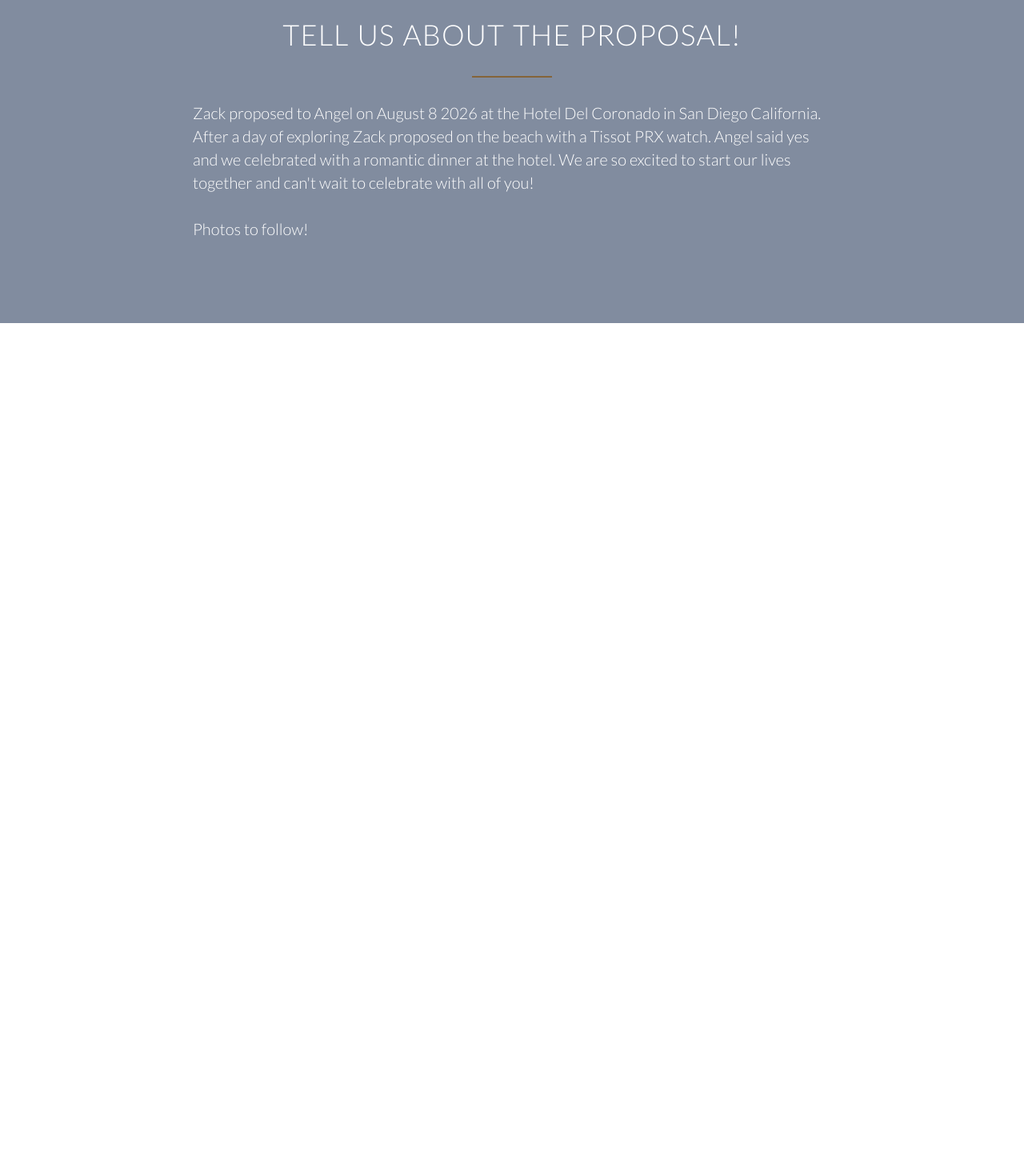
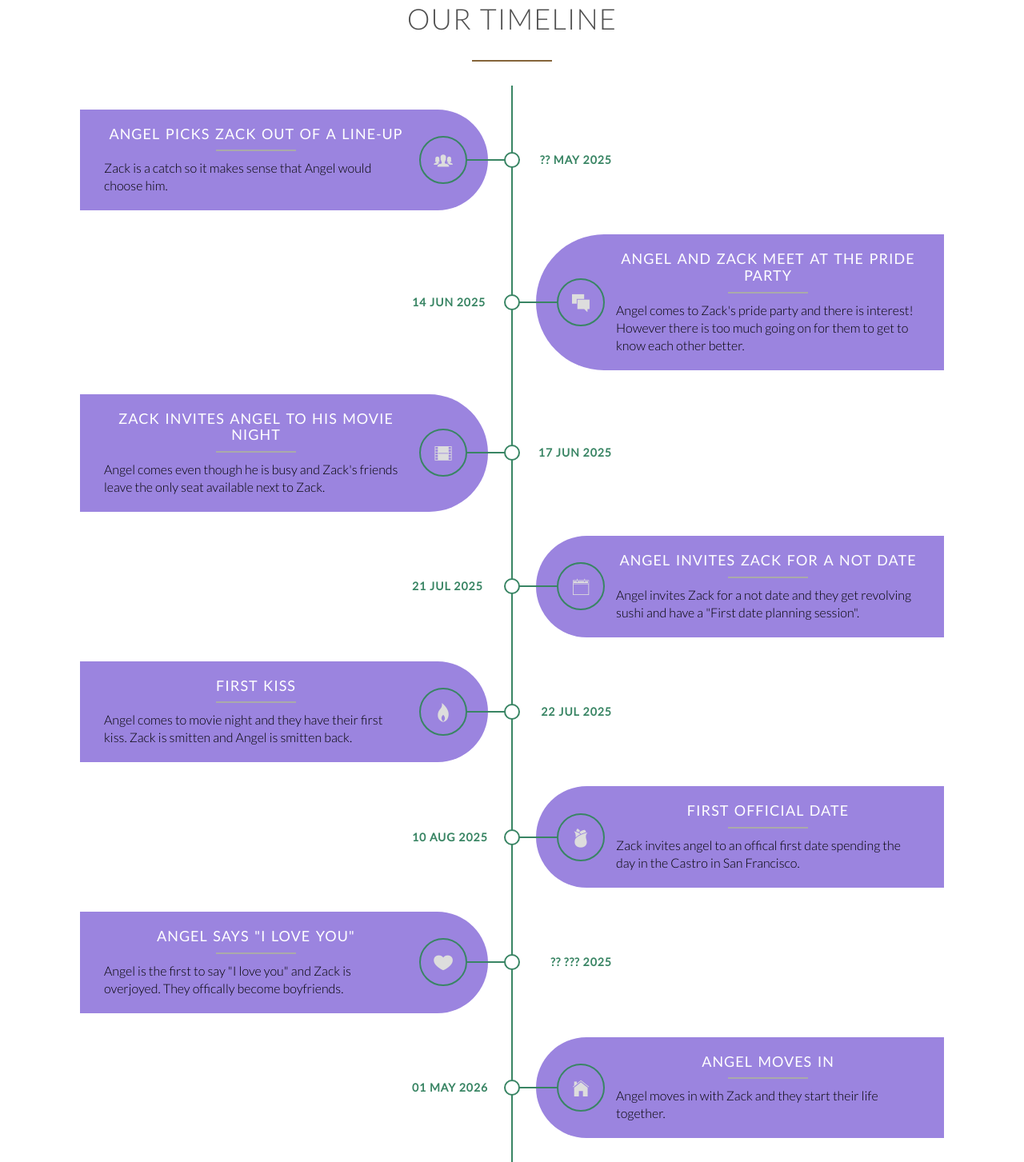
Before and after one commit to Zwilcox96/wedding-site, a plain HTML site: page index.html in a window 1280 px wide. Shown: the part 2850-4303 px from the top of the page at 80% size. Before the commit the page ends 3254 px from the top, so only its background shows below. Drawn offline with nearby package versions, Linux system fonts and the light colour scheme; files whose address does not match are found by name.

Commit message:
Added timeline

```diff
--- a/index.html
+++ b/index.html
@@ -66,6 +66,92 @@
             </div>
         </section>
 
+        <section>
+            <h2>Our Timeline</h2>
+            <div class="timeline">
+                <div class="container left">
+                    <div class="date">?? May 2025</div>
+                    <i class="ion-ios-people icon"></i>
+                    <div class="content">
+                    <h2>Angel Picks Zack out of a line-up</h2>
+                    <p>
+                        Zack is a catch so it makes sense that Angel would choose him.
+                    </p>
+                    </div>
+                </div>
+                <div class="container right">
+                    <div class="date">14 Jun 2025</div>
+                    <i class="icon ion-ios-chatboxes"></i>
+                    <div class="content">
+                    <h2>Angel and Zack Meet at the Pride party</h2>
+                    <p>
+                        Angel comes to Zack's pride party and there is interest! However there is too much going on for them to get to know each other better.
+                    </p>
+                    </div>
+                </div>
+                <div class="container left">
+                    <div class="date">17 Jun 2025</div>
+                    <i class="ion-ios-film icon"></i>
+                    <div class="content">
+                    <h2>Zack invites Angel to his movie night</h2>
+                    <p>
+                        Angel comes even though he is busy and Zack's friends leave the only seat available next to Zack.
+                    </p>
+                    </div>
+                </div>
+                <div class="container right">
+                    <div class="date">21 Jul 2025</div>
+                    <i class="icon ion-ios-calendar-outline"></i>
+                    <div class="content">
+                    <h2>Angel invites Zack for a not date</h2>
+                    <p>
+                        Angel invites Zack for a not date and they get revolving sushi and have a "First date planning session".
+                    </p>
+                    </div>
+                </div>
+                <div class="container left">
+                    <div class="date">22 Jul 2025</div>
+                    <i class="icon ion-ios-flame"></i>
+                    <div class="content">
+                    <h2>First Kiss</h2>
+                    <p>
+                        Angel comes to movie night and they have their first kiss. Zack is smitten and Angel is smitten back.
+                    </p>
+                    </div>
+                </div>
+                <div class="container right">
+                    <div class="date">10 Aug 2025</div>
+                    <i class="icon ion-ios-rose"></i>
+                    <div class="content">
+                    <h2>First Official Date</h2>
+                    <p>
+                        Zack invites angel to an offical first date spending the day in the Castro in San Francisco.
+                    </p>
+                    </div>
+                </div>
+                <div class="container left">
+                    <div class="date">?? ??? 2025</div>
+                    <i class="icon ion-ios-heart"></i>
+                    <div class="content">
+                    <h2>Angel Says "I love you"</h2>
+                    <p>
+                        Angel is the first to say "I love you" and Zack is overjoyed. They offically become boyfriends.
+                    </p>
+                    </div>
+                </div>
+                <div class="container right">
+                    <div class="date">01 May 2026</div>
+                    <i class="icon ion-ios-home"></i>
+                    <div class="content">
+                    <h2>Angel Moves in</h2>
+                    <p>
+                        Angel moves in with Zack and they start their life together.
+                    </p>
+                    </div>
+                </div>
+            </div>
+        </section>
+
 
         <section class="section-about" id="action" style="background-color: #818c9f; color: #fff">
             <h2>Tell us about the proposal!</h2>
--- a/resources/css/queries.css
+++ b/resources/css/queries.css
@@ -169,3 +169,50 @@
         background-position: center center;
     }
 }
+
+@media (max-width: 767.98px) {
+  .timeline::after {
+    left: 90px;
+  }
+
+  .container {
+    width: 100%;
+    padding-left: 120px;
+    padding-right: 0;
+  }
+
+  .container.right {
+    left: 0%;
+  }
+
+  .container.left::after,
+  .container.right::after {
+    left: 80px;
+  }
+
+  .container.left::before,
+  .container.right::before {
+    left: 100px;
+    border-color: transparent #006E51 transparent transparent;
+  }
+
+  .container.left .date,
+  .container.right .date {
+    right: auto;
+    left: 15px;
+    max-width: 75px;
+    padding-right: 15px;
+  }
+
+  .container.left .icon,
+  .container.right .icon {
+    right: auto;
+    left: 146px;
+  }
+
+  .container.left .content,
+  .container.right .content {
+    padding: 20px 30px 20px 100px;
+    border-radius: 500px 0 0 500px;
+  }
+}
--- a/resources/css/style.css
+++ b/resources/css/style.css
@@ -261,6 +261,10 @@ header {
     margin-top: 20px;
     background-color: #398564;
     color: #fff;
+}
+
+#action h2:after{
+    background-color: #398564;
 }
 .section-features .long-copy {
     margin-bottom: 20px;
@@ -570,82 +574,148 @@ input[type=checkbox] {
 }
 
 *:focus {outline: none}
-
 /*---------------------*/
-/*Footer*/
+/*Timeline*/
 /*---------------------*/
 
-footer {
-    background-color: #333;
-    padding: 40px;
-    font-size: 80%;
-}
-.footer-nav {
-    list-style: none;
-    float: left;
+.timeline {
+  position: relative;
+  width: 100%;
+  max-width: 1140px;
+  margin: 0 auto;
+  padding: 15px 0;
 }
 
-.social-links {
-    list-style: none;
-    float: right;
+.timeline::after {
+  content: '';
+  position: absolute;
+  width: 2px;
+  background: #398564;
+  top: 0;
+  bottom: 0;
+  left: 50%;
+  margin-left: -1px;
 }
 
-.footer-nav li,
-.social-links li {
-    display: inline-block;
-    margin-right: 20px;
+.container {
+  padding: 15px 30px;
+  position: relative;
+  background: inherit;
+  width: 50%;
 }
 
-.footer-nav li:last-child,
-.social-links li:last-child{
-    margin-right: 0;
+.container h2:after{
+  margin-top: 10px;
+  background-color: #aaaaaa;
 }
 
-.footer-nav li a:link,
-.footer-nav li a:visited,
-.social-links li a:link,
-.social-links li a:visited {
-    text-decoration: none;
-    border: 0;
-    color: #888;
-    transition: color 0.2s;
+.container.left {
+  left: 0;
 }
 
-.footer-nav li a:hover,
-.footer-nav li a:active {
-    color: #ddd;
+.container.right {
+  left: 50%;
 }
 
-.social-links li a:link,
-.social-links li a:visited {
-    font-size: 160%;
+.container::after {
+  content: '';
+  position: absolute;
+  width: 16px;
+  height: 16px;
+  top: calc(50% - 10px);
+  right: -10px;
+  background: #ffffff;
+  border: 2px solid #398564;
+  border-radius: 16px;
+  z-index: 1;
 }
 
-.ion-social-facebook,
-.ion-social-twitter,
-.ion-social-googleplus,
-.ion-social-instagram{
-    transition: color 0.2s;
+.container.right::after {
+  left: -10px;
 }
 
-.ion-social-facebook:hover{
-    color: #3b5998;
+.container::before {
+  content: '';
+  position: absolute;
+  width: 50px;
+  height: 2px;
+  top: calc(50% - 1px);
+  right: 8px;
+  background: #398564;
+  z-index: 1;
 }
 
-.ion-social-twitter:hover{
-    color: #55acee;
+.container.right::before {
+  left: 8px;
 }
 
-.ion-social-googleplus:hover{
-    color: #dd4b39;
+.container .date {
+  position: absolute;
+  display: inline-block;
+  top: calc(50% - 8px);
+  text-align: center;
+  font-size: 14px;
+  font-weight: bold;
+  color: #398564;
+  text-transform: uppercase;
+  letter-spacing: 1px;
+  z-index: 1;
 }
 
-.ion-social-instagram:hover{
-    color: #ffc838;
+.container.left .date {
+  right: -125px;
 }
 
-footer p {
-    color: #888;
-    text-align: center;
-    margin-top: 20px;
+.container.right .date {
+  left: -125px;
 }
+
+.container .icon {
+  position: absolute;
+  display: inline-block;
+  width: 60px;
+  height: 60px;
+  padding: 13px 0;
+  top: calc(50% - 30px);
+  background: #9b84df;
+  border: 2px solid #398564;
+  border-radius: 40px;
+  text-align: center;
+  font-size: 27px;
+  color: #dddddd;
+  z-index: 1;
+}
+
+.container.left .icon {
+  right: 56px;
+}
+
+.container.right .icon {
+  left: 56px;
+}
+
+.container .content {
+  padding: 20px 100px 20px 30px;
+  background: #9b84df;
+  position: relative;
+  border-radius: 0 500px 500px 0;
+}
+
+.container.right .content {
+  padding: 20px 30px 20px 100px;
+  border-radius: 500px 0 0 500px;
+}
+
+.container .content h2 {
+  margin: 0 0 10px 0;
+  font-size: 18px;
+  font-weight: normal;
+  color: #ffffff;
+}
+
+.container .content p {
+  margin: 0;
+  font-size: 16px;
+  line-height: 22px;
+  color: #000000;
+}
```
